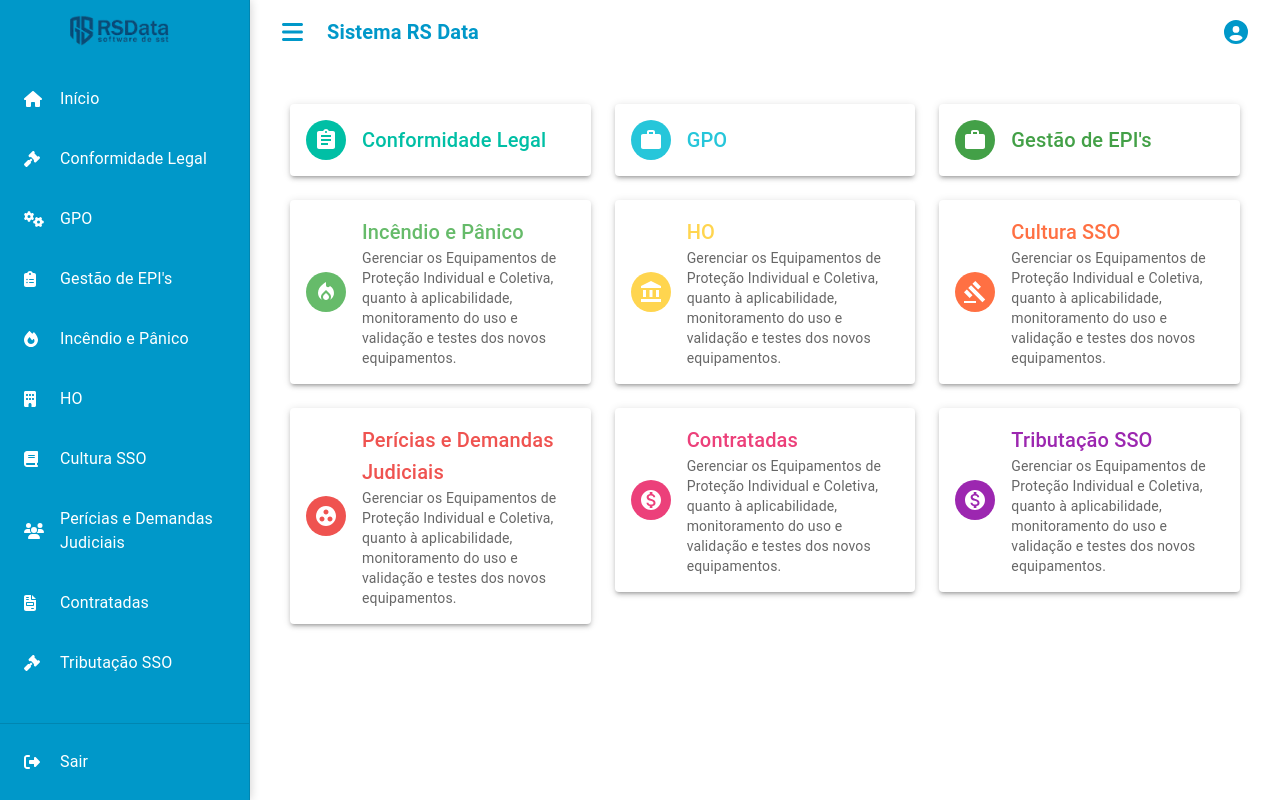
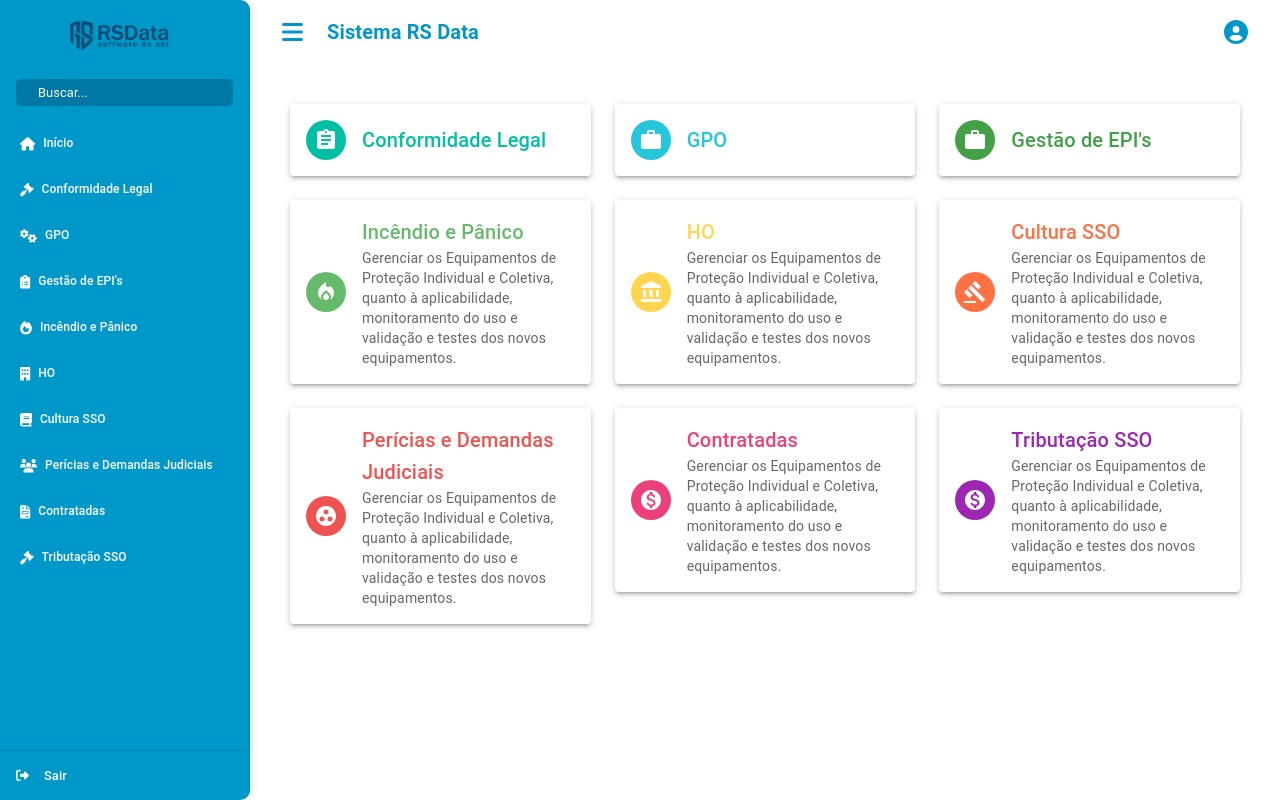
Before and after one commit to hudtadeu/web-rsdata, a React (Create React App) app: page / in a window 1280 px wide. Built offline with nearby package versions, Linux system fonts and the light colour scheme.

Commit message:
Atualização

```diff
--- a/src/components/menu/Navbar.js
+++ b/src/components/menu/Navbar.js
@@ -1,4 +1,4 @@
-import React from "react";
+import React, { useState } from "react";
 import {
   Drawer,
   List,
@@ -8,6 +8,7 @@ import {
   ListItemText,
   Box,
   Divider,
+  TextField,
 } from "@mui/material";
 import { FontAwesomeIcon } from "@fortawesome/react-fontawesome";
 import {
@@ -21,10 +22,13 @@ import {
   faFileInvoice,
   faClipboardList,
   faSignOutAlt,
+  faChevronDown,
 } from "@fortawesome/free-solid-svg-icons";
 import { Link } from "react-router-dom";
 
 const Navbar = ({ isOpen, sidebarWidth, sidebarMinWidth }) => {
+  const [searchQuery, setSearchQuery] = useState("");
+
   const menuItems = [
     { text: "Início", icon: faHome, link: "/" },
     { text: "Conformidade Legal", icon: faGavel, link: "/conformidade-legal" },
@@ -37,6 +41,10 @@ const Navbar = ({ isOpen, sidebarWidth, sidebarMinWidth }) => {
     { text: "Contratadas", icon: faFileInvoice, link: "/contratadas" },
     { text: "Tributação SSO", icon: faGavel, link: "/tributacao-sso" },
   ];
+
+  const filteredItems = menuItems.filter((item) =>
+    item.text.toLowerCase().includes(searchQuery.toLowerCase())
+  );
 
   return (
     <Drawer
@@ -51,6 +59,7 @@ const Navbar = ({ isOpen, sidebarWidth, sidebarMinWidth }) => {
           boxSizing: "border-box",
           backgroundColor: "#0098c9",
           color: "#fff",
+          borderRadius: "0px 10px 10px 0px",
           boxShadow: "0 0 10px rgba(0, 0, 0, 0.2)",
           transition: "width 0.3s ease",
           overflowX: "hidden",
@@ -66,16 +75,58 @@ const Navbar = ({ isOpen, sidebarWidth, sidebarMinWidth }) => {
             display: "flex",
             alignItems: "center",
             justifyContent: isOpen ? "center" : "flex-start",
-            padding: "15px",
+            padding: "20px",
           }}
         >
-          {isOpen && (
+          {isOpen ? (
             <img
               src="/logo-rsdata.png"
-              alt="RS Data Logo"
+              alt="RS Data Logo Aberta"
               style={{
                 width: "120px",
                 height: "auto",
+              }}
+            />
+          ) : (
+            <img
+              src="/logo-rs.png"
+              alt="RS Data Logo Fechada"
+              style={{
+                width: "40px",
+                height: "auto",
+              }}
+            />
+          )}
+        </Box>
+        {/* Campo de Busca */}
+        <Box sx={{ padding: "8px 16px" }}>
+          {isOpen && (
+            <TextField
+              fullWidth
+              size="small"
+              variant="outlined"
+              placeholder="Buscar..."
+              value={searchQuery}
+              onChange={(e) => setSearchQuery(e.target.value)}
+              InputProps={{
+                sx: {
+                  backgroundColor: "#0078a3",
+                  color: "#fff",
+                  borderRadius: "5px",
+                  height: "27px",
+                  padding: "0 8px",
+                  fontSize: "0.8rem",
+                  "& input::placeholder": {
+                    color: "#fff",
+                    opacity: 1,
+                  },
+                },
+                disableUnderline: true,
+              }}
+              sx={{
+                "& .MuiOutlinedInput-notchedOutline": {
+                  border: "none",
+                },
               }}
             />
           )}
@@ -83,32 +134,40 @@ const Navbar = ({ isOpen, sidebarWidth, sidebarMinWidth }) => {
         {/* Menu */}
         <List>
           {menuItems.map((item, index) => (
-            <ListItem key={index} disablePadding>
+            <ListItem
+              key={index}
+              disablePadding
+              sx={{
+                justifyContent: isOpen ? "flex-start" : "center",
+                padding: isOpen ? "4px 16px" : "4px 0",
+                marginBottom: isOpen ? "4px" : "0px",
+              }}
+            >
               <ListItemButton
                 component={Link}
                 to={item.link}
                 sx={{
-                  borderRadius: "6px",
-                  transition: "all 0.3s ease",
-                  margin: "4px 8px",
-                  padding: isOpen ? "10px 16px" : "10px",
-                  justifyContent: "flex-start",
+                  borderRadius: isOpen ? "4px" : "5px",
+                  justifyContent: isOpen ? "flex-start" : "center",
+                  padding: isOpen ? "4px" : "4px",
                   backgroundColor: "transparent",
                   color: "#fff",
                   "&:hover": {
                     backgroundColor: "#e0f7fa",
                     color: "#0078a3",
-                  },
-                  "&:hover .MuiListItemIcon-root": {
-                    color: "#0078a3",
+                    "& .MuiListItemIcon-root": {
+                      color: "#0078a3",
+                    },
                   },
                 }}
               >
                 <ListItemIcon
                   sx={{
                     color: "#fff",
-                    minWidth: 36,
-                    transition: "color 0.3s ease",
+                    justifyContent: "center",
+                    minWidth: "auto",
+                    fontSize: isOpen ? "0.85rem" : "0.85rem",
+                    marginRight: isOpen ? "8px" : "0px",
                   }}
                 >
                   <FontAwesomeIcon icon={item.icon} />
@@ -116,16 +175,17 @@ const Navbar = ({ isOpen, sidebarWidth, sidebarMinWidth }) => {
                 {isOpen && (
                   <ListItemText
                     primary={item.text}
-                    sx={{
-                      color: "inherit",
-                      fontWeight: "bold",
-                      fontSize: "0.9rem",
-                      whiteSpace: "normal",
-                      overflow: "hidden",
-                      textOverflow: "ellipsis",
-                      display: "-webkit-box",
-                      WebkitLineClamp: 2,
-                      WebkitBoxOrient: "vertical",
+                    primaryTypographyProps={{
+                      sx: {
+                        fontSize: "0.75rem",
+                        fontWeight: "500",
+                        color: "inherit",
+                        overflow: "hidden",
+                        textOverflow: "ellipsis",
+                        display: "-webkit-box",
+                        WebkitLineClamp: 1,
+                        WebkitBoxOrient: "vertical",
+                      },
                     }}
                   />
                 )}
@@ -136,17 +196,18 @@ const Navbar = ({ isOpen, sidebarWidth, sidebarMinWidth }) => {
       </Box>
       {/* Botão Sair */}
       <Divider />
-      <Box sx={{ padding: "10px 0" }}>
+      <Box sx={{ padding: "5px 0" }}>
         <ListItem disablePadding>
           <ListItemButton
             onClick={() => alert("Você saiu!")}
             sx={{
-              borderRadius: "6px",
+              borderRadius: "4px",
               transition: "all 0.3s ease",
-              margin: "4px 8px",
+              margin: "2px 8px",
               justifyContent: isOpen ? "flex-start" : "center",
               backgroundColor: "transparent",
               color: "#fff",
+              padding: "4px 8px",
               "&:hover": {
                 backgroundColor: "#e0f7fa",
                 color: "#0078a3",
@@ -159,25 +220,29 @@ const Navbar = ({ isOpen, sidebarWidth, sidebarMinWidth }) => {
             <ListItemIcon
               sx={{
                 color: "#fff",
-                minWidth: 36,
+                minWidth: 28,
                 transition: "color 0.3s ease",
               }}
             >
-              <FontAwesomeIcon icon={faSignOutAlt} />
+              <FontAwesomeIcon
+                icon={faSignOutAlt}
+                style={{ fontSize: "0.8rem" }}
+              />
             </ListItemIcon>
             {isOpen && (
               <ListItemText
                 primary="Sair"
-                sx={{
-                  color: "inherit",
-                  fontWeight: "bold",
-                  fontSize: "0.9rem",
-                  whiteSpace: "normal",
-                  overflow: "hidden",
-                  textOverflow: "ellipsis",
-                  display: "-webkit-box",
-                  WebkitLineClamp: 2,
-                  WebkitBoxOrient: "vertical",
+                primaryTypographyProps={{
+                  sx: {
+                    fontSize: "0.8rem",
+                    fontWeight: "500",
+                    color: "inherit",
+                    overflow: "hidden",
+                    textOverflow: "ellipsis",
+                    display: "-webkit-box",
+                    WebkitLineClamp: 1,
+                    WebkitBoxOrient: "vertical",
+                  },
                 }}
               />
             )}
```
Also changed, not shown: public/logo-rs.png (added).
